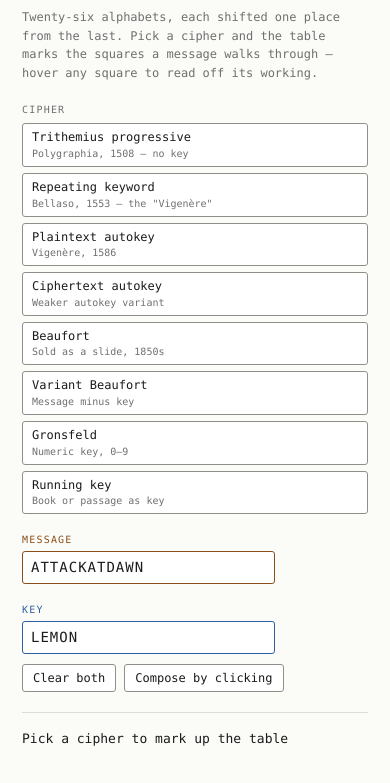
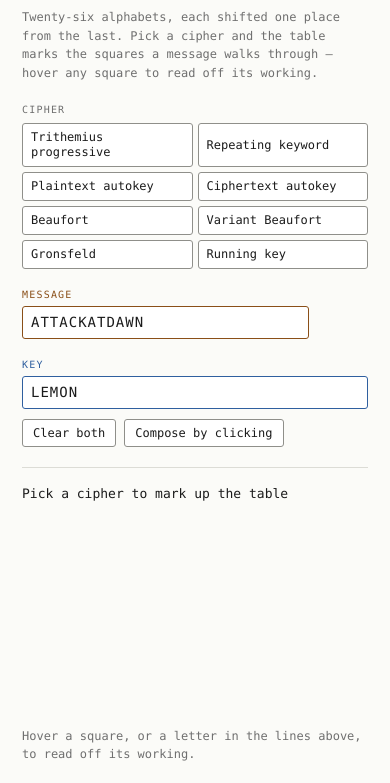
Before and after one commit to jerryaswell/tabula-recta, a website with bundled scripts: page src/index.html in a window 390 px wide. Shown: the part 61-844 px from the top of the page. Built offline with nearby package versions, Linux system fonts and the light colour scheme.

Commit message:
Bring the measure in, and give a phone less to scroll past
The page ran to 1000px while the table it is about is 596px, so everything
below the picker — including the rule above the result — ended 400px past its
own content. The measure now sits near the table's width and the picker still
falls into four columns.

On a phone the picker was 391px of chrome, eight full-width cards each carrying
a subtitle, before the table began. Two-up without the subtitles, which are the
least important text on the page, takes that to 146px.

The fields grow with the space instead of being pinned at 30ch, so the running
key — the one cipher whose note invites a whole sentence — has room for one.

A two-column desktop layout was tried and dropped: at the width where it
helps, it needs explicit row placement rather than a media query, and the
half-done version loses the picker off the top of the column. The single
column is calm and correct; the other can be its own change.

```diff
--- a/src/styles.css
+++ b/src/styles.css
@@ -26,8 +26,10 @@ body {
   font-size: 14px;
   line-height: 1.5;
 }
+/* close to the table's own 596px: the page used to run 400px past everything
+   below the picker, including the rule above the result */
 .wrap {
-  max-width: 1000px;
+  max-width: 860px;
 }
 
 h1 {
@@ -63,7 +65,7 @@ footer a {
 /* cipher selector */
 .picks {
   display: grid;
-  grid-template-columns: repeat(auto-fill, minmax(216px, 1fr));
+  grid-template-columns: repeat(auto-fill, minmax(198px, 1fr));
   gap: 6px;
 }
 .picks button {
@@ -113,6 +115,17 @@ footer a {
   display: block;
   margin: 0;
 }
+.field {
+  flex: 1 1 26ch;
+  min-width: 0;
+}
+.f-plain {
+  max-width: 34ch;
+}
+/* the running key invites a whole sentence, so its field can hold one */
+.f-key {
+  max-width: 48ch;
+}
 .fields input {
   font: inherit;
   text-transform: uppercase;
@@ -122,7 +135,7 @@ footer a {
   border-radius: 3px;
   background: #fff;
   color: var(--ink);
-  width: 30ch;
+  width: 100%;
 }
 .f-plain input {
   border-color: var(--plain);
@@ -597,3 +610,18 @@ th.at.c {
     border-color: HighlightText;
   }
 }
+
+/* on a phone the picker was 391px of chrome before the table began */
+@media (max-width: 520px) {
+  .picks {
+    grid-template-columns: 1fr 1fr;
+    gap: 5px;
+  }
+  .picks button {
+    padding: 6px 8px;
+    line-height: 1.25;
+  }
+  .picks button .sub {
+    display: none;
+  }
+}
```
